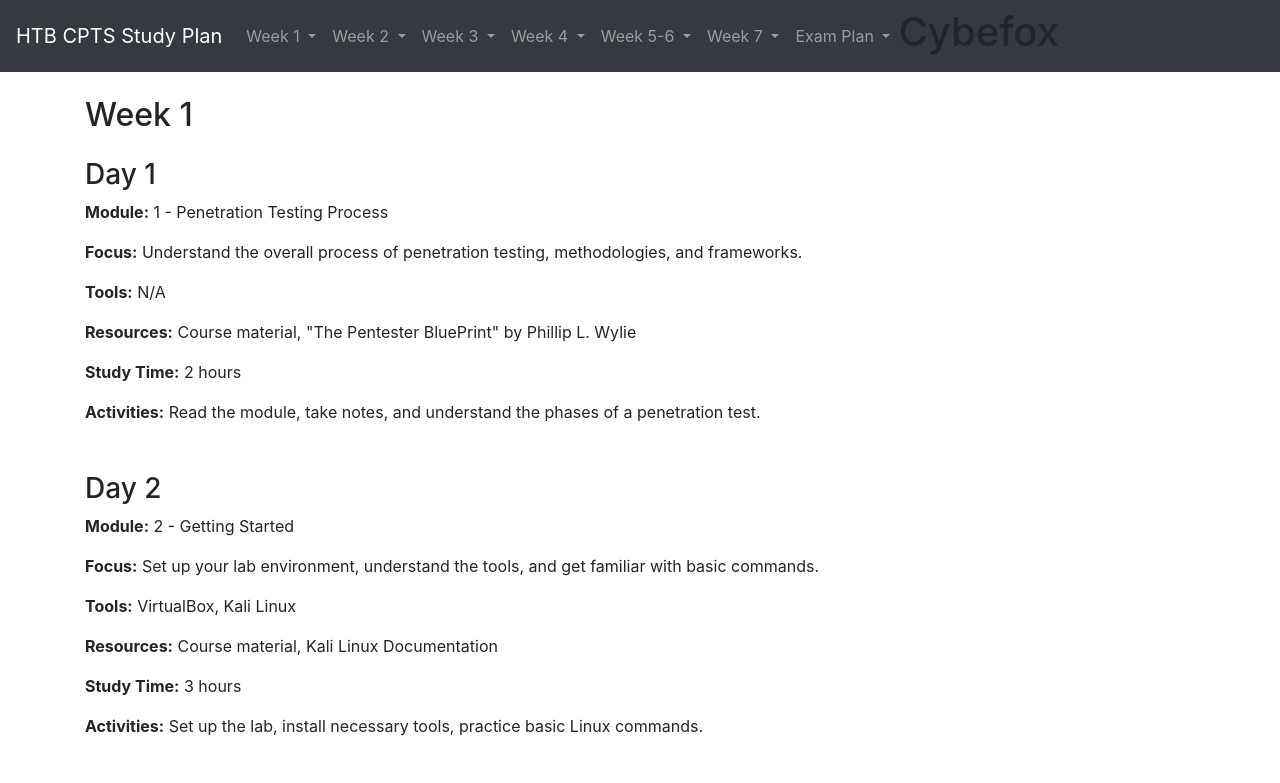
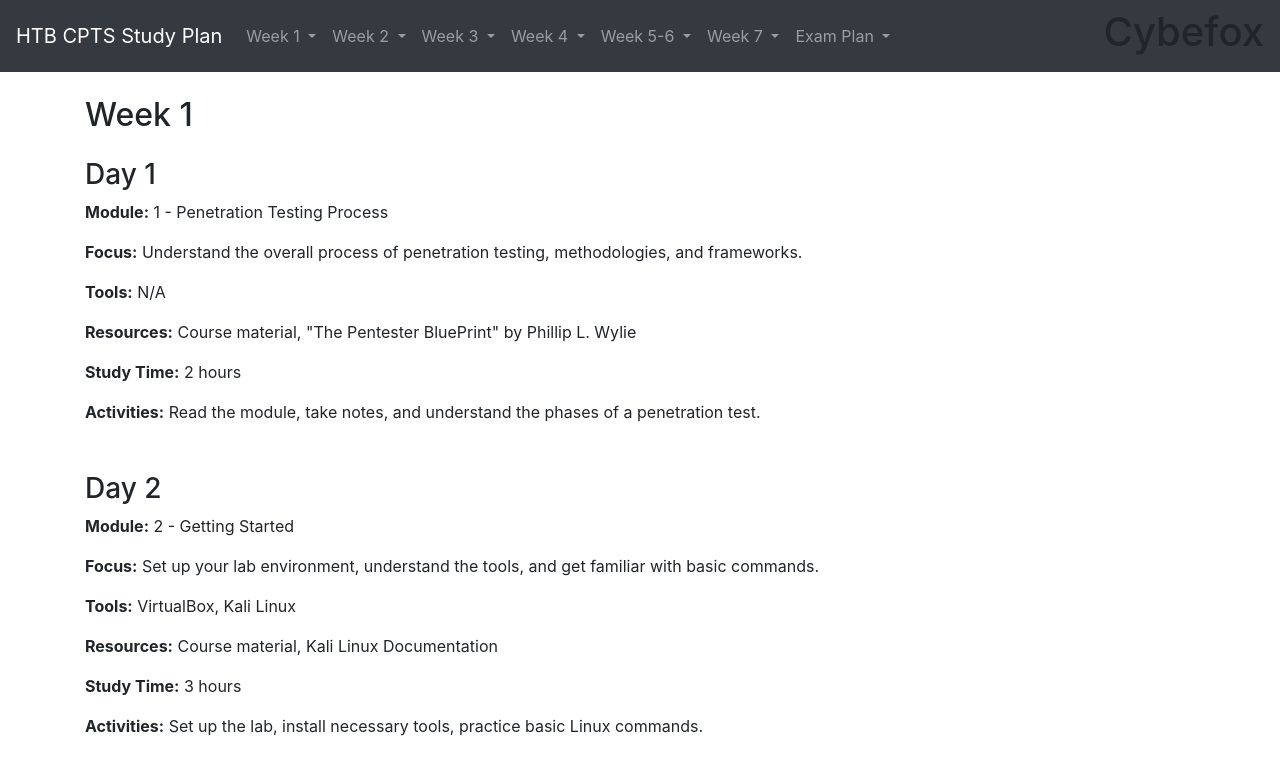
Before and after one commit to focalfox/cpts, a plain HTML site: page index.html in a window 1280 px wide. Shown: the top 783 px of the page. Drawn offline with nearby package versions, Linux system fonts and the light colour scheme.

Commit message:
Update index.html

```diff
--- a/index.html
+++ b/index.html
@@ -135,7 +135,7 @@
           </div>
         </li>
       </ul>
-      <h1>Cybefox</h1>
+      <h1 class="ml-auto">Cybefox</h1>
     </div>
   </nav>
 
```
